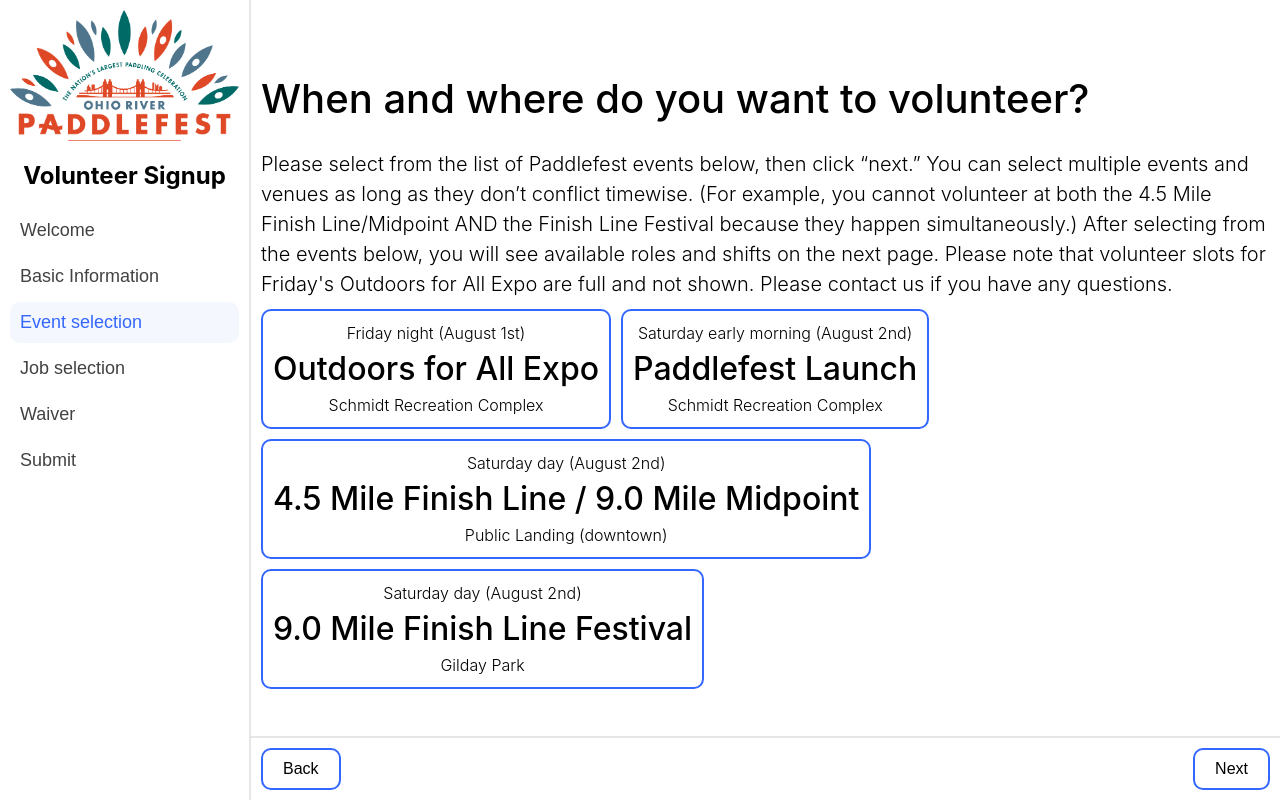
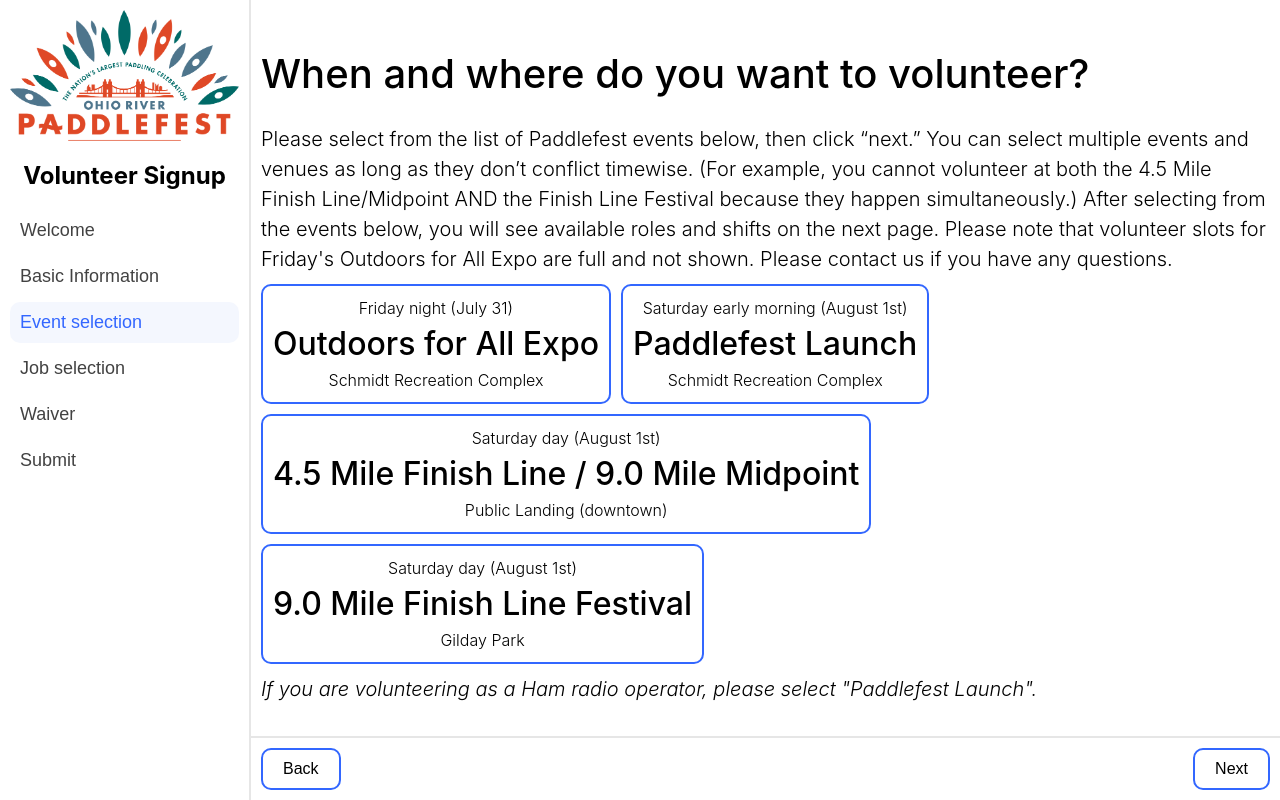
Before and after one commit to jackcrane/paddlefest-volunteer-2, a React (Create React App) app in the folder app/: page / in a window 1280 px wide. Both pictures are taken after a click on the button "Event selection". Built offline with nearby package versions, Linux system fonts and the light colour scheme.

Commit message:
Change event dates to July 31 and August 1
Updated event dates from August 2nd to August 1st for Paddlefest.

```diff
--- a/app/src/components/Dates.jsx
+++ b/app/src/components/Dates.jsx
@@ -62,22 +62,22 @@
 			</p>
 			<div className={styles.options}>
 				<Option checked={outdoorsForAll} onLocalChange={() => setOutdoorsForAll(!outdoorsForAll)}>
-					<p>Friday night (August 1st)</p>
+					<p>Friday night (July 31)</p>
 					<p className={styles.bigdate}>Outdoors for All Expo</p>
 					<p>Schmidt Recreation Complex</p>
 				</Option>
 				<Option checked={launch} onLocalChange={() => setLaunch(!launch)}>
-					<p>Saturday early morning (August 2nd)</p>
+					<p>Saturday early morning (August 1st)</p>
 					<p className={styles.bigdate}>Paddlefest Launch</p>
 					<p>Schmidt Recreation Complex</p>
 				</Option>
 				<Option checked={midPoint} onLocalChange={() => setMidPoint(!midPoint)}>
-					<p>Saturday day (August 2nd)</p>
+					<p>Saturday day (August 1st)</p>
 					<p className={styles.bigdate}>4.5 Mile Finish Line / 9.0 Mile Midpoint</p>
 					<p>Public Landing (downtown)</p>
 				</Option>
 				<Option checked={finishLine} onLocalChange={() => setFinishLine(!finishLine)}>
-					<p>Saturday day (August 2nd)</p>
+					<p>Saturday day (August 1st)</p>
 					<p className={styles.bigdate}>9.0 Mile Finish Line Festival</p>
 					<p>Gilday Park</p>
 				</Option>
@@ -88,6 +88,11 @@
 					</p>
 				)}
 			</div>
+			<p>
+				<i>
+					If you are volunteering as a Ham radio operator, please select "Paddlefest Launch".
+				</i>
+			</p>
 		</div>
 	);
 };
```
